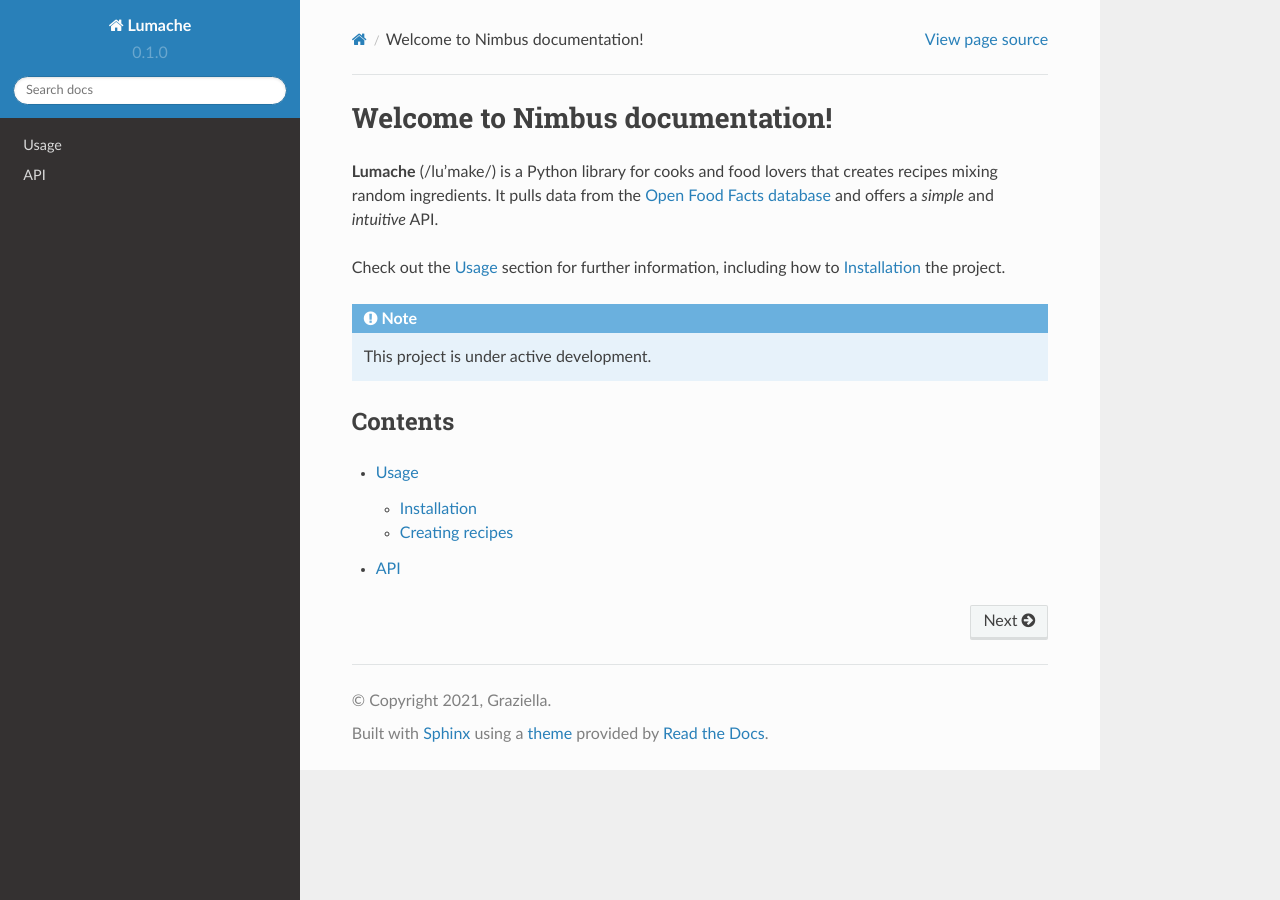
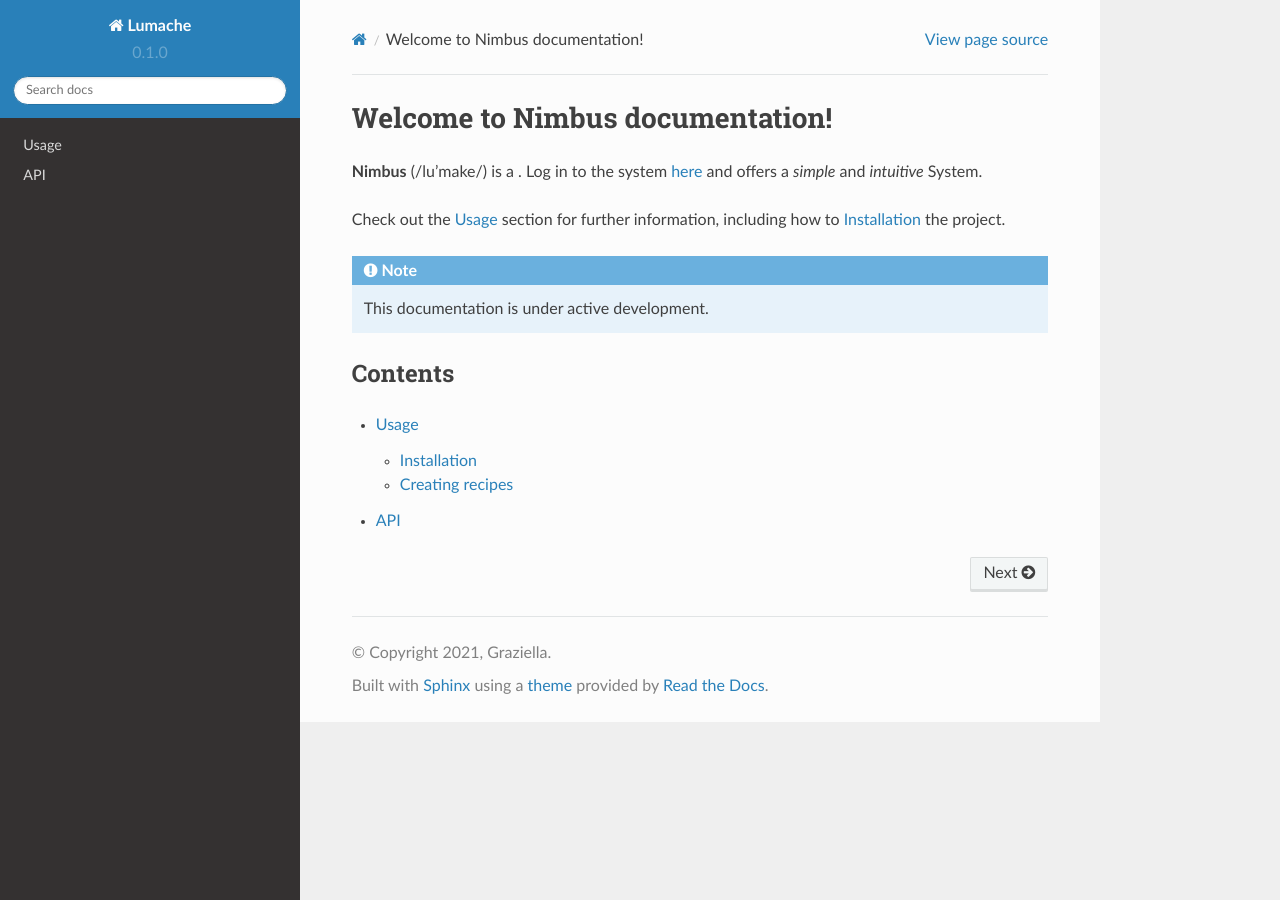
Before and after one commit to readthedocs/tutorial-template, a Sphinx documentation site: the page built from docs/source/index.rst, in a window 1280 px wide. Built offline with Sphinx 7.4.7 and the Read the Docs theme 2.0.0, drawn with Linux system fonts in a browser that asks for light colours.

Commit message:
additional text

```diff
--- a/docs/source/index.rst
+++ b/docs/source/index.rst
@@ -1,17 +1,16 @@
 Welcome to Nimbus documentation!
 ===================================
 
-**Lumache** (/lu'make/) is a Python library for cooks and food lovers
-that creates recipes mixing random ingredients.
-It pulls data from the `Open Food Facts database <https://world.openfoodfacts.org/>`_
-and offers a *simple* and *intuitive* API.
+**Nimbus** (/lu'make/) is a .
+Log in to the system `here <https://app.cognimbus.com/>`_
+and offers a *simple* and *intuitive* System.
 
 Check out the :doc:`usage` section for further information, including
 how to :ref:`installation` the project.
 
 .. note::
 
-   This project is under active development.
+   This documentation is under active development.
 
 Contents
 --------
```
Also changed, not shown: README.rst (+2 -7 lines).
